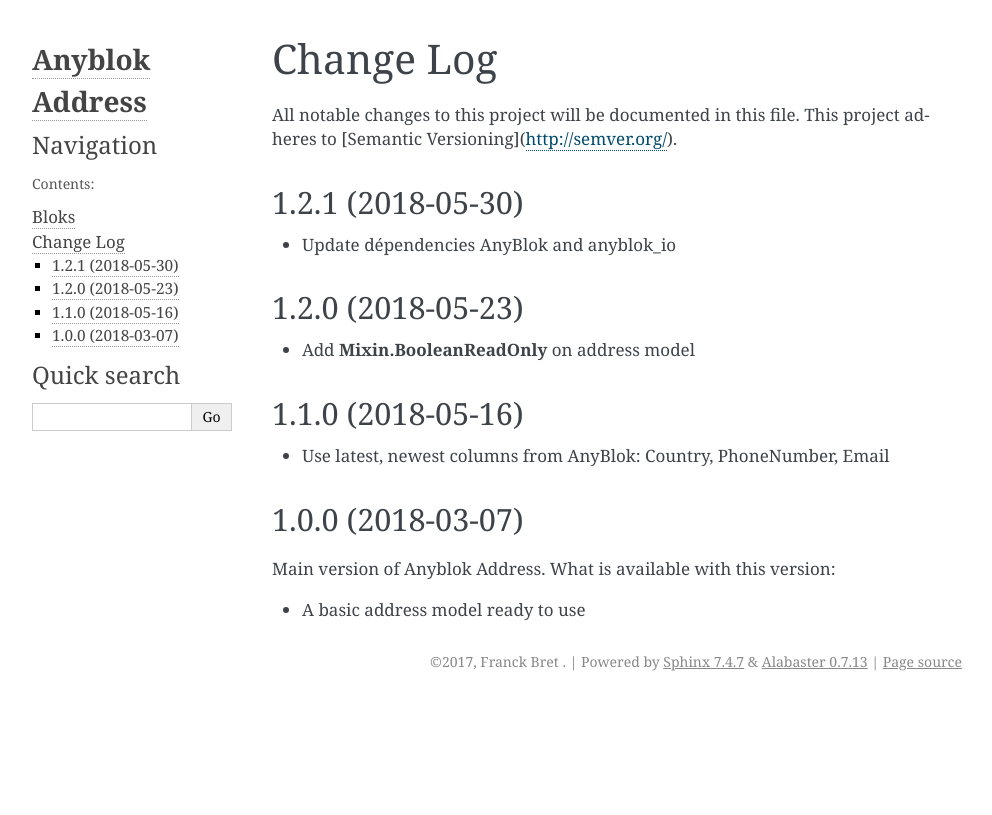
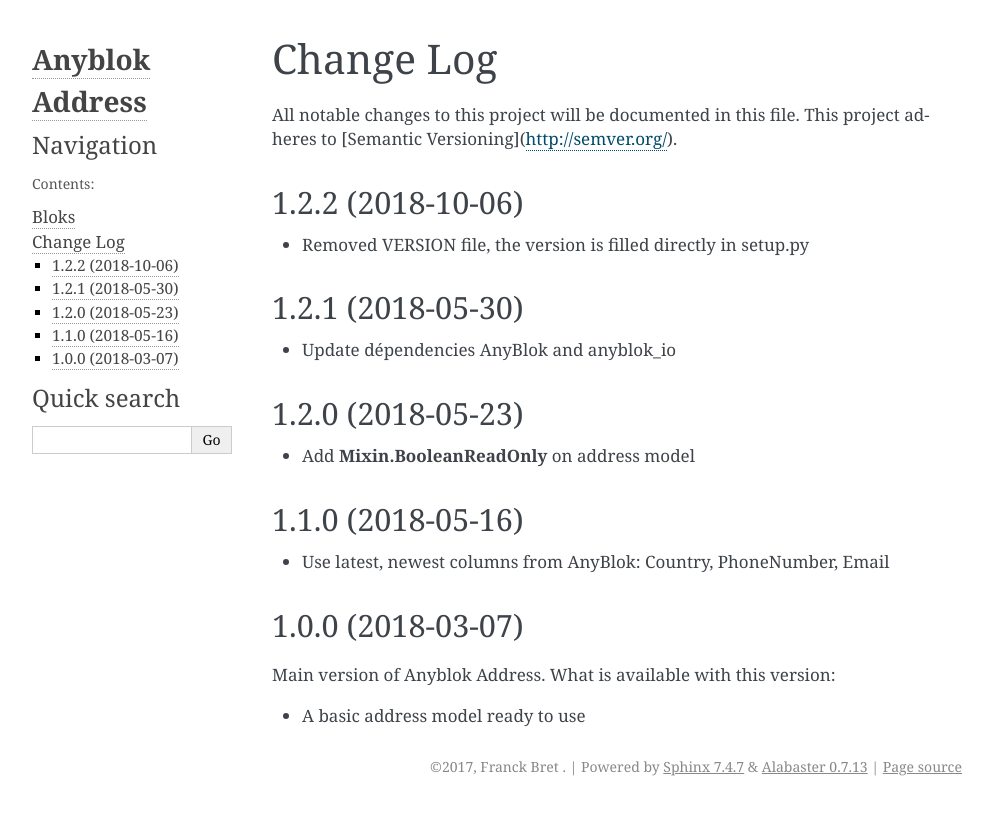
Before and after one commit to AnyBlok/anyblok_address, a Sphinx documentation site: the page built from doc/source/CHANGES.rst, in a window 1280 px wide. Shown: the top 815 px of the page, without its empty margins (148-1140 px from the left). Built offline with Sphinx 7.4.7, drawn with Linux system fonts in a browser that asks for light colours.

Commit message:
Removed VERSION file

```diff
--- a/CHANGELOG.rst
+++ b/CHANGELOG.rst
@@ -4,6 +4,11 @@
 
 All notable changes to this project will be documented in this file.
 This project adheres to [Semantic Versioning](http://semver.org/).
+
+1.2.2 (2018-10-06)
+------------------
+
+* Removed VERSION file, the version is filled directly in setup.py
 
 1.2.1 (2018-05-30)
 ------------------
--- a/doc/source/conf.py
+++ b/doc/source/conf.py
@@ -64,9 +64,9 @@
 # built documents.
 #
 # The short X.Y version.
-version = '1.2.1'
+version = '1.2.2'
 # The full version, including alpha/beta/rc tags.
-release = '1.2.1'
+release = '1.2.2'
 
 # The language for content autogenerated by Sphinx. Refer to documentation
 # for a list of supported languages.
--- a/setup.py
+++ b/setup.py
@@ -12,7 +12,7 @@
 from setuptools import setup, find_packages
 import os
 
-
+version = '1.2.2'
 here = os.path.abspath(os.path.dirname(__file__))
 
 with open(os.path.join(here, 'README.rst'),
@@ -22,10 +22,6 @@
 with open(os.path.join(here, 'CHANGELOG.rst'),
           'r', encoding='utf-8') as changelog_file:
     changelog = changelog_file.read()
-
-with open(os.path.join(here, 'VERSION'),
-          'r', encoding='utf-8') as version_file:
-    version = version_file.read().strip()
 
 requirements = [
     'anyblok',
```
